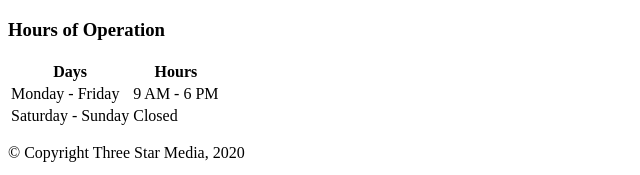
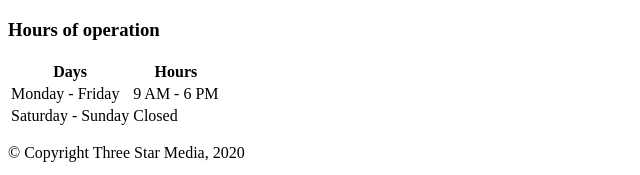
Before and after one commit to eldr0025/eldr0025.github.io, a plain HTML site: page final-project/index.html in a window 1280 px wide. Shown: the part 4708-4883 px from the top of the page, 0-640 px from the left. Drawn offline with Linux system fonts and the light colour scheme.

Commit message:
Final Changes

```diff
--- a/final-project/index.html
+++ b/final-project/index.html
@@ -130,7 +130,7 @@
    </section>
 
    <section class="operation-hours-table">
-        <h3>Hours of Operation</h3>
+        <h3>Hours of operation</h3>
         <table> <!-- Table command allows me to create a table where I can display the hours that the company operates, will be stylized in CSS -->
             <thead>
                 <tr> <!-- "tr" command allows me to create individual rows -->
```
